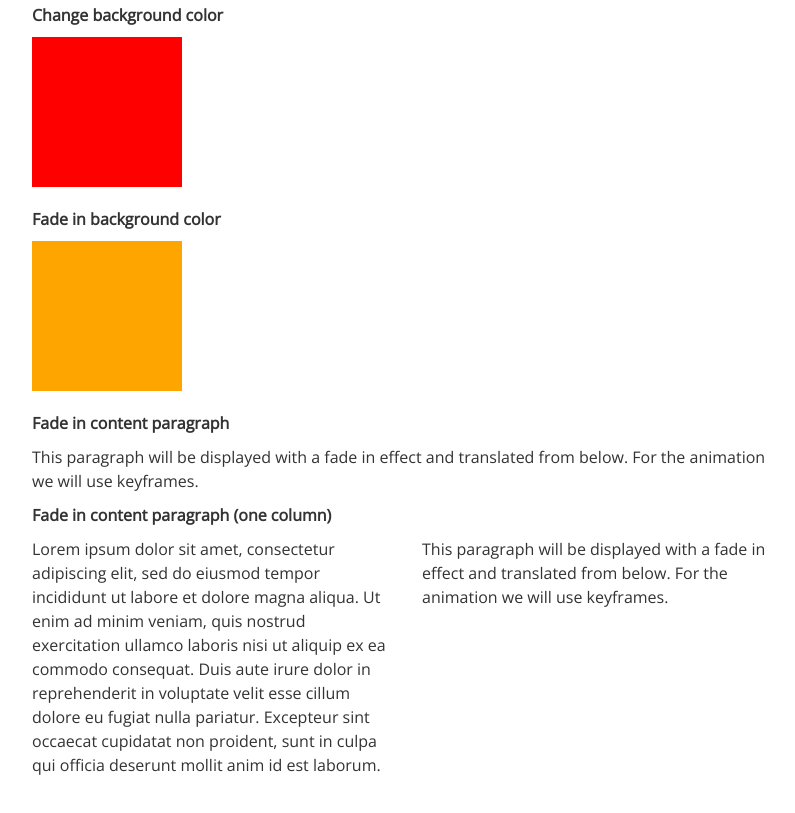
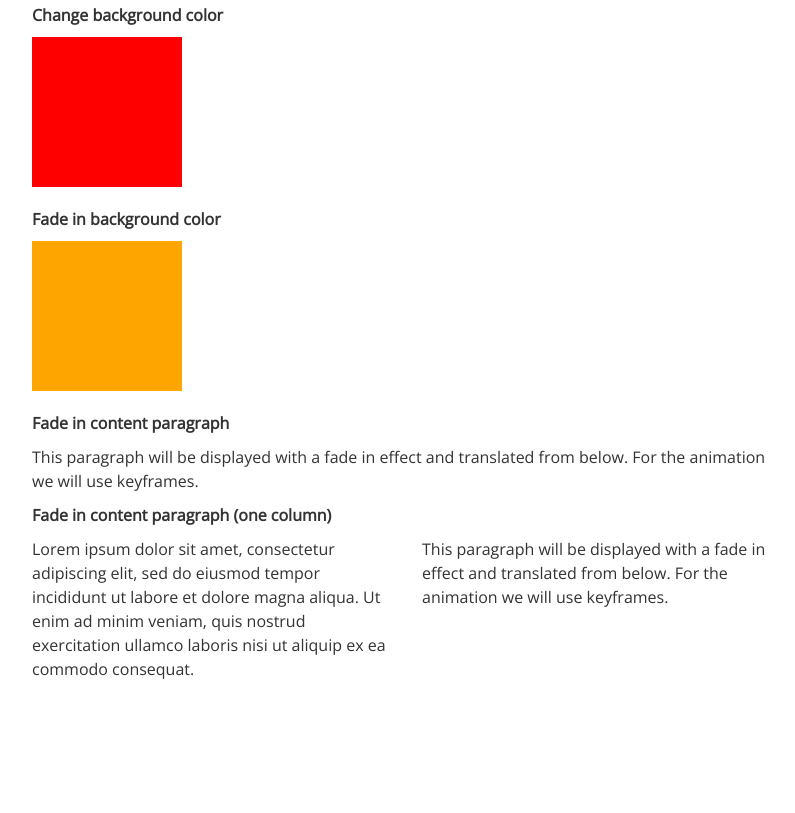
Before and after one commit to aumartinez/js-scroll-listener, a plain HTML site: page index.html in a window 1280 px wide. Shown: the part 1006-1819 px from the top of the page, without its empty margins (233-1028 px from the left). After the commit the page ends 1757 px from the top, so only its background shows below. Drawn offline with nearby package versions, Linux system fonts and the light colour scheme.

Commit message:
Update index.html

```diff
--- a/index.html
+++ b/index.html
@@ -97,7 +97,7 @@
         <div class="row">
           <div class="col-sm-6">
              <p>
-               Lorem ipsum dolor sit amet, consectetur adipiscing elit, sed do eiusmod tempor incididunt ut labore et dolore magna aliqua. Ut enim ad minim veniam, quis nostrud exercitation ullamco laboris nisi ut aliquip ex ea commodo consequat. Duis aute irure dolor in reprehenderit in voluptate velit esse cillum dolore eu fugiat nulla pariatur. Excepteur sint occaecat cupidatat non proident, sunt in culpa qui officia deserunt mollit anim id est laborum.
+               Lorem ipsum dolor sit amet, consectetur adipiscing elit, sed do eiusmod tempor incididunt ut labore et dolore magna aliqua. Ut enim ad minim veniam, quis nostrud exercitation ullamco laboris nisi ut aliquip ex ea commodo consequat.
             </p>
           </div>
 
```
